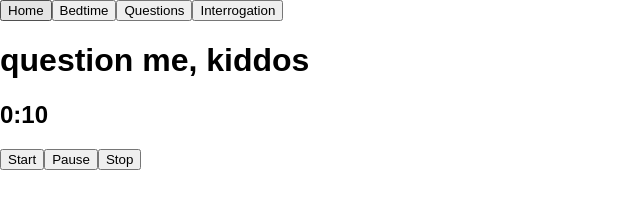
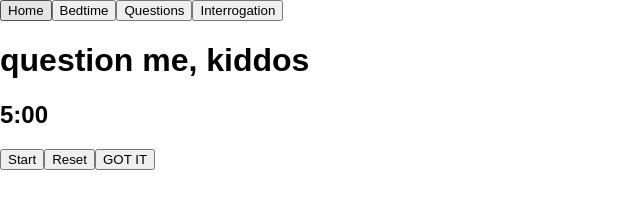
Before and after one commit to emilyhfdong/insider_clone, a React (Create React App) app: page / in a window 1280 px wide. Both pictures are taken after a click on the button "Questions". Shown: the top 220 px of the page, without its empty margins (0-640 px from the left). Built offline with nearby package versions, Linux system fonts and the light colour scheme.

Commit message:
add pause and restart buttons to timer

```diff
--- a/src/App.js
+++ b/src/App.js
@@ -8,7 +8,8 @@ import GuessInsider from './Components/GuessInsider.jsx'
 class App extends Component {
 
   state = {
-    mode: "Landing"
+    mode: "Landing",
+    interrogationTime: 0
   }
 
   renderState(mode) {
@@ -18,9 +19,9 @@ class App extends Component {
       case "Bedtime":
         return <Bedtime/>;
       case "GuessWord":
-        return <GuessWord/>;
+        return <GuessWord saveInterrogationTime={ this.saveInterrogationTime }/>;
       case "GuessInsider":
-        return <GuessInsider/>;
+        return <GuessInsider interrogationTime={ this.state.interrogationTime }/>;
       default:
         return <p>I suck</p>;
     }
@@ -28,6 +29,11 @@ class App extends Component {
 
   switchMode = (mode) => {
     this.setState({ mode: mode })
+  }
+  saveInterrogationTime = (seconds) => {
+    if(this.state.mode === "GuessWord") {
+      this.setState({ interrogationTime: seconds, mode: "GuessInsider" })
+    }
   }
 
   render() {
--- a/src/Components/GuessInsider.jsx
+++ b/src/Components/GuessInsider.jsx
@@ -1,10 +1,13 @@
 import React, { Component } from 'react';
+import Timer from "./Timer";
+
 
 class GuessInsider extends Component {
   render() {
     return (
       <div className="GuessInsider">
         <h1>it's me</h1>
+        <Timer saveInterrogationTime={ this.props.saveInterrogationTime } remainingTime={this.props.interrogationTime}/>
       </div>
     );
   }
--- a/src/Components/GuessWord.jsx
+++ b/src/Components/GuessWord.jsx
@@ -7,7 +7,7 @@ class GuessWord extends Component {
     return (
       <div className="GuessWord">
         <h1>question me, kiddos</h1>
-        <Timer remainingTime={10}/>
+        <Timer saveInterrogationTime={ this.props.saveInterrogationTime } remainingTime={5*60}/>
       </div>
     );
   }
--- a/src/Components/Timer.jsx
+++ b/src/Components/Timer.jsx
@@ -1,9 +1,8 @@
 import React, {Component} from 'react';
 
 class Timer extends Component {
-
-
   state = {
+    isCounting: false,
     remainingSeconds: this.props.remainingTime
   };
 
@@ -20,7 +19,25 @@ class Timer extends Component {
 
   startTimer = () => {
     this.intervalId = setInterval(this.countDown, 1000);
+    this.setState({isCounting: true})
   };
+
+  pauseTimer = () => {
+    this.setState({isCounting: false})
+    clearInterval(this.intervalId)
+  };
+
+  resetTimer = () => {
+    this.setState({isCounting: false})
+    clearInterval(this.intervalId)
+    this.setState({remainingSeconds: this.props.remainingTime})
+  }
+  finishGuessing = () => {
+    clearInterval(this.intervalId)
+    const interrogationTime = this.props.remainingTime - this.state.remainingSeconds
+    this.props.saveInterrogationTime(interrogationTime)
+  }
+
 
   countDown = () => {
     if (this.state.remainingSeconds !== 0) {
@@ -35,9 +52,13 @@ class Timer extends Component {
     return (
       <div className="Timer">
         <h2>{time.minutes}:{time.seconds}</h2>
-        <button onClick={this.startTimer}>Start</button>
-        <button>Pause</button>
-        <button>Stop</button>
+        {this.state.isCounting ? (
+          <button onClick={this.pauseTimer}>Pause</button>
+        ):(
+          <button onClick={this.startTimer}>Start</button>
+        )}
+        <button onClick={this.resetTimer}>Reset</button>
+        <button onClick={this.finishGuessing} >GOT IT</button>
       </div>
     );
   }
```
